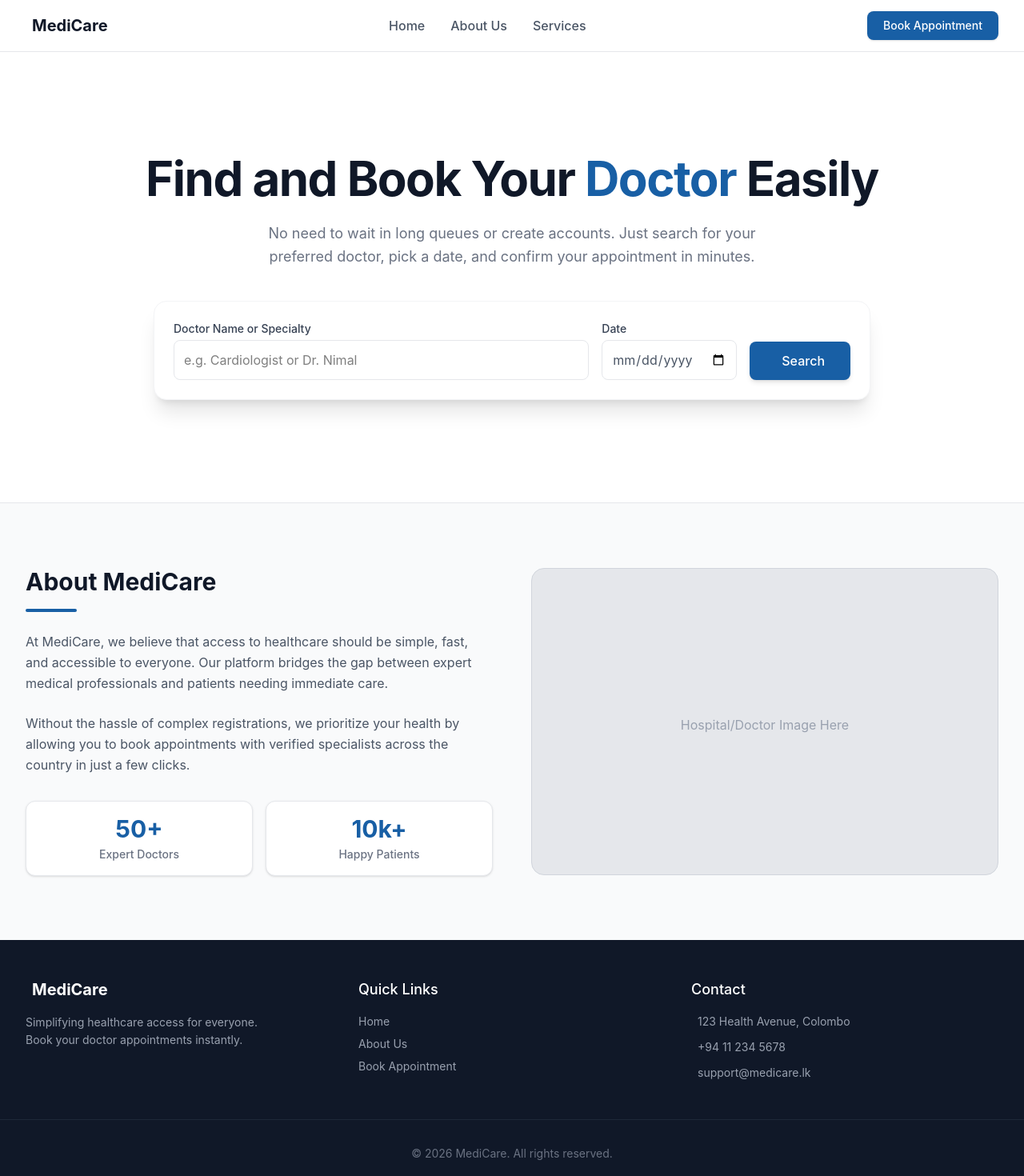
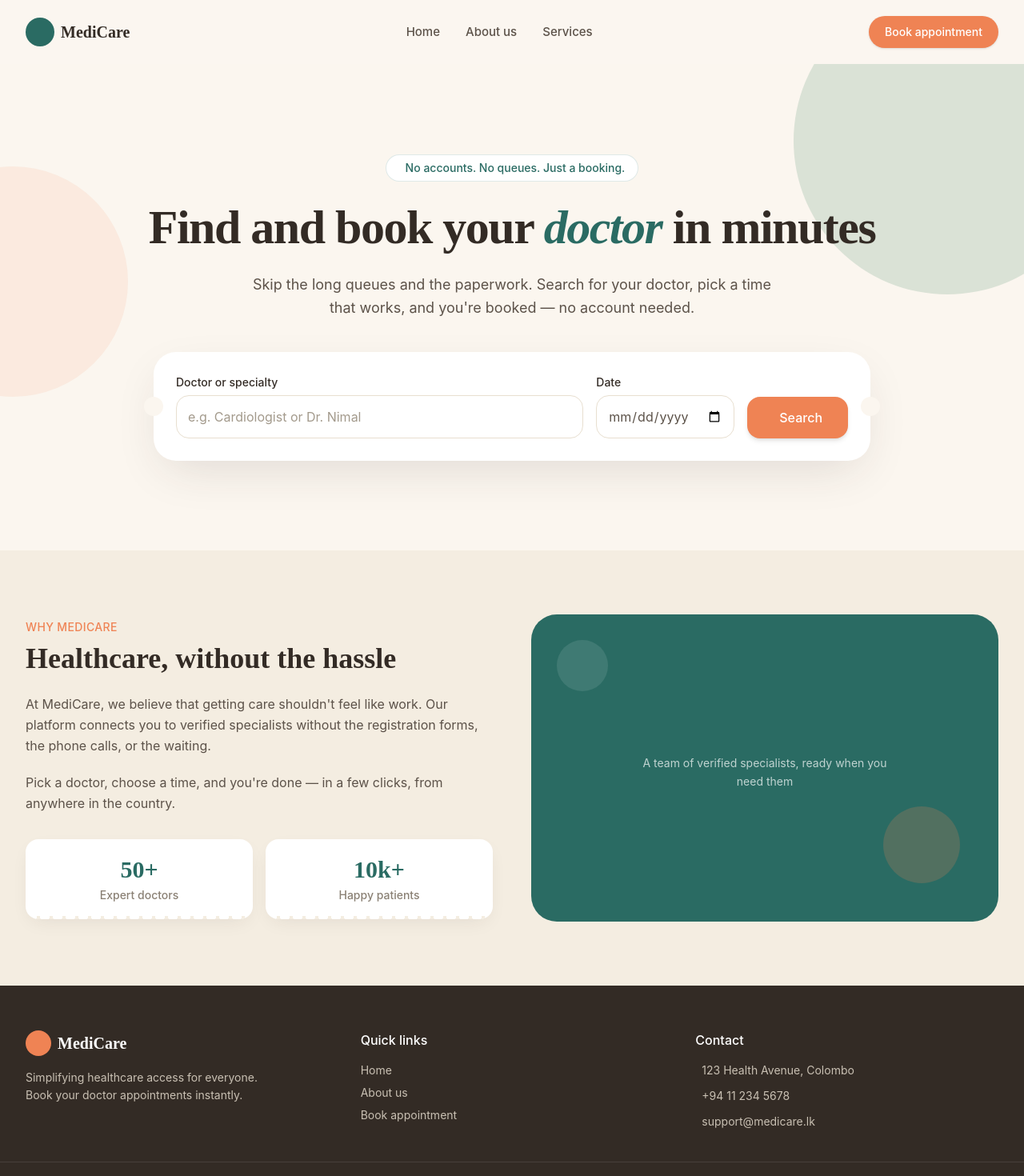
Before and after one commit to Sadeepa123L/MediConnect, a React (Vite) app in the folder frontend/: page / in a window 1280 px wide. Shown: the top 1470 px of the page at 80% size. Built offline with nearby package versions, Linux system fonts and the light colour scheme.

Commit message:
Responisve the pages

```diff
--- a/frontend/src/components/landing/AboutSection.tsx
+++ b/frontend/src/components/landing/AboutSection.tsx
@@ -1,33 +1,62 @@
-
 export default function AboutSection() {
   return (
-    <section id="about" className="py-20 bg-gray-50">
+    <section id="about" className="py-20 bg-[#F4EDE1]">
       <div className="max-w-7xl mx-auto px-4 sm:px-6 lg:px-8">
         <div className="grid grid-cols-1 md:grid-cols-2 gap-12 items-center">
           <div>
-            <h2 className="text-3xl font-bold text-gray-900 mb-4">About MediCare</h2>
-            <div className="w-16 h-1 bg-[#185FA5] mb-6 rounded-full"></div>
-            <p className="text-gray-600 leading-relaxed mb-6">
-              At MediCare, we believe that access to healthcare should be simple, fast, and accessible to everyone. Our platform bridges the gap between expert medical professionals and patients needing immediate care.
+            <span className="text-sm font-medium text-[#EF8354] uppercase tracking-wide">Why MediCare</span>
+            <h2
+              className="text-3xl md:text-4xl font-semibold text-[#332B25] mt-2 mb-6"
+              style={{ fontFamily: "'Fraunces', serif" }}
+            >
+              Healthcare, without the hassle
+            </h2>
+            <p className="text-[#5C5249] leading-relaxed mb-5">
+              At MediCare, we believe that getting care shouldn't feel like work. Our platform connects you to verified specialists without the registration forms, the phone calls, or the waiting.
             </p>
-            <p className="text-gray-600 leading-relaxed mb-8">
-              Without the hassle of complex registrations, we prioritize your health by allowing you to book appointments with verified specialists across the country in just a few clicks.
+            <p className="text-[#5C5249] leading-relaxed mb-8">
+              Pick a doctor, choose a time, and you're done — in a few clicks, from anywhere in the country.
             </p>
             <div className="flex gap-4">
-              <div className="bg-white p-4 rounded-xl border border-gray-200 shadow-sm flex-1 text-center">
-                <div className="text-3xl font-bold text-[#185FA5] mb-1">50+</div>
-                <div className="text-sm text-gray-500 font-medium">Expert Doctors</div>
+              <div className="bg-white p-5 rounded-2xl shadow-[0_8px_24px_-8px_rgba(51,43,37,0.1)] flex-1 text-center relative overflow-hidden">
+                <div
+                  className="absolute -bottom-2 left-1/2 -translate-x-1/2 w-full h-3 bg-[#F4EDE1]"
+                  style={{
+                    maskImage: 'radial-gradient(circle at 8px 0, transparent 6px, black 6.5px)',
+                    maskSize: '16px 100%',
+                    maskRepeat: 'repeat-x',
+                  }}
+                  aria-hidden="true"
+                ></div>
+                <div className="text-3xl font-semibold text-[#2A6B63] mb-1" style={{ fontFamily: "'Fraunces', serif" }}>50+</div>
+                <div className="text-sm text-[#8A8074] font-medium">Expert doctors</div>
               </div>
-              <div className="bg-white p-4 rounded-xl border border-gray-200 shadow-sm flex-1 text-center">
-                <div className="text-3xl font-bold text-[#185FA5] mb-1">10k+</div>
-                <div className="text-sm text-gray-500 font-medium">Happy Patients</div>
+              <div className="bg-white p-5 rounded-2xl shadow-[0_8px_24px_-8px_rgba(51,43,37,0.1)] flex-1 text-center relative overflow-hidden">
+                <div
+                  className="absolute -bottom-2 left-1/2 -translate-x-1/2 w-full h-3 bg-[#F4EDE1]"
+                  style={{
+                    maskImage: 'radial-gradient(circle at 8px 0, transparent 6px, black 6.5px)',
+                    maskSize: '16px 100%',
+                    maskRepeat: 'repeat-x',
+                  }}
+                  aria-hidden="true"
+                ></div>
+                <div className="text-3xl font-semibold text-[#2A6B63] mb-1" style={{ fontFamily: "'Fraunces', serif" }}>10k+</div>
+                <div className="text-sm text-[#8A8074] font-medium">Happy patients</div>
               </div>
             </div>
           </div>
-          <div className="bg-gray-200 rounded-2xl h-96 w-full flex items-center justify-center border border-gray-300">
-            <div className="text-gray-400 flex flex-col items-center gap-2">
-              <i className="ti ti-photo text-4xl"></i>
-              <span>Hospital/Doctor Image Here</span>
+
+          <div className="relative">
+            <div className="bg-[#2A6B63] rounded-4xl h-96 w-full flex items-center justify-center relative overflow-hidden">
+              <div className="absolute top-8 left-8 w-16 h-16 rounded-full bg-white/10" aria-hidden="true"></div>
+              <div className="absolute bottom-12 right-12 w-24 h-24 rounded-full bg-[#EF8354]/20" aria-hidden="true"></div>
+              <div className="text-center text-white/90 flex flex-col items-center gap-3 px-8">
+                <i className="ti ti-stethoscope text-5xl" aria-hidden="true"></i>
+                <p className="text-sm text-white/70 max-w-xs leading-relaxed">
+                  A team of verified specialists, ready when you need them
+                </p>
+              </div>
             </div>
           </div>
         </div>
--- a/frontend/src/components/landing/Footer.tsx
+++ b/frontend/src/components/landing/Footer.tsx
@@ -1,35 +1,38 @@
-
 export default function Footer() {
   return (
-    <footer className="bg-gray-900 text-white py-12">
-      <div className="max-w-7xl mx-auto px-4 sm:px-6 lg:px-8 grid grid-cols-1 md:grid-cols-3 gap-8">
+    <footer className="bg-[#332B25] text-white py-14">
+      <div className="max-w-7xl mx-auto px-4 sm:px-6 lg:px-8 grid grid-cols-1 md:grid-cols-3 gap-10">
         <div>
           <div className="flex items-center gap-2 mb-4">
-            <i className="ti ti-heartbeat text-[#E6F1FB] text-2xl" aria-hidden="true"></i>
-            <span className="text-xl font-bold text-white">MediCare</span>
+            <div className="w-8 h-8 rounded-full bg-[#EF8354] flex items-center justify-center">
+              <i className="ti ti-heartbeat text-white text-base" aria-hidden="true"></i>
+            </div>
+            <span className="text-xl font-semibold text-white" style={{ fontFamily: "'Fraunces', serif" }}>
+              MediCare
+            </span>
           </div>
-          <p className="text-gray-400 text-sm leading-relaxed max-w-xs">
+          <p className="text-[#C9C0B3] text-sm leading-relaxed max-w-xs">
             Simplifying healthcare access for everyone. Book your doctor appointments instantly.
           </p>
         </div>
         <div>
-          <h4 className="text-lg font-medium mb-4">Quick Links</h4>
-          <ul className="space-y-2 text-sm text-gray-400">
-            <li><a href="#home" className="hover:text-white transition-colors">Home</a></li>
-            <li><a href="#about" className="hover:text-white transition-colors">About Us</a></li>
-            <li><a href="#book" className="hover:text-white transition-colors">Book Appointment</a></li>
+          <h4 className="text-base font-medium mb-4 text-white">Quick links</h4>
+          <ul className="space-y-2 text-sm text-[#C9C0B3]">
+            <li><a href="#home" className="hover:text-[#EF8354] transition-colors">Home</a></li>
+            <li><a href="#about" className="hover:text-[#EF8354] transition-colors">About us</a></li>
+            <li><a href="#book" className="hover:text-[#EF8354] transition-colors">Book appointment</a></li>
           </ul>
         </div>
         <div>
-          <h4 className="text-lg font-medium mb-4">Contact</h4>
-          <ul className="space-y-3 text-sm text-gray-400">
-            <li className="flex items-center gap-2"><i className="ti ti-map-pin text-lg"></i> 123 Health Avenue, Colombo</li>
-            <li className="flex items-center gap-2"><i className="ti ti-phone text-lg"></i> +94 11 234 5678</li>
-            <li className="flex items-center gap-2"><i className="ti ti-mail text-lg"></i> support@medicare.lk</li>
+          <h4 className="text-base font-medium mb-4 text-white">Contact</h4>
+          <ul className="space-y-3 text-sm text-[#C9C0B3]">
+            <li className="flex items-center gap-2"><i className="ti ti-map-pin text-lg text-[#A8C4B0]" aria-hidden="true"></i> 123 Health Avenue, Colombo</li>
+            <li className="flex items-center gap-2"><i className="ti ti-phone text-lg text-[#A8C4B0]" aria-hidden="true"></i> +94 11 234 5678</li>
+            <li className="flex items-center gap-2"><i className="ti ti-mail text-lg text-[#A8C4B0]" aria-hidden="true"></i> support@medicare.lk</li>
           </ul>
         </div>
       </div>
-      <div className="max-w-7xl mx-auto px-4 sm:px-6 lg:px-8 mt-12 pt-8 border-t border-gray-800 text-center text-sm text-gray-500">
+      <div className="max-w-7xl mx-auto px-4 sm:px-6 lg:px-8 mt-10 pt-8 border-t border-white/10 text-center text-sm text-[#A89E91]">
         © {new Date().getFullYear()} MediCare. All rights reserved.
       </div>
     </footer>
--- a/frontend/src/components/landing/Header.tsx
+++ b/frontend/src/components/landing/Header.tsx
@@ -1,25 +1,32 @@
- import { Link } from 'react-router-dom';
+import { Link } from 'react-router-dom';
+
 export default function Header() {
   return (
-    <header className="bg-white border-b border-gray-200 sticky top-0 z-50">
+    <header className="bg-[#FBF6EF]/90 backdrop-blur-sm sticky top-0 z-50">
       <div className="max-w-7xl mx-auto px-4 sm:px-6 lg:px-8">
-        <div className="flex justify-between items-center h-16">
+        <div className="flex justify-between items-center h-20">
           <div className="flex items-center gap-2">
-            <i className="ti ti-heartbeat text-[#185FA5] text-2xl" aria-hidden="true"></i>
-            <span className="text-xl font-bold text-gray-900">MediCare</span>
+            <div className="w-9 h-9 rounded-full bg-[#2A6B63] flex items-center justify-center">
+              <i className="ti ti-heartbeat text-[#FBF6EF] text-lg" aria-hidden="true"></i>
+            </div>
+            <span className="text-xl font-semibold text-[#332B25]" style={{ fontFamily: "'Fraunces', serif" }}>
+              MediCare
+            </span>
           </div>
 
-          <nav className="hidden md:flex space-x-8">
-            <a href="#home" className="text-gray-600 hover:text-[#185FA5] font-medium transition-colors">Home</a>
-            <a href="#about" className="text-gray-600 hover:text-[#185FA5] font-medium transition-colors">About Us</a>
-            <a href="#services" className="text-gray-600 hover:text-[#185FA5] font-medium transition-colors">Services</a>
+          <nav className="hidden md:flex items-center gap-8">
+            <a href="#home" className="text-[#5C5249] hover:text-[#2A6B63] font-medium transition-colors text-[15px]">Home</a>
+            <a href="#about" className="text-[#5C5249] hover:text-[#2A6B63] font-medium transition-colors text-[15px]">About us</a>
+            <a href="#services" className="text-[#5C5249] hover:text-[#2A6B63] font-medium transition-colors text-[15px]">Services</a>
           </nav>
 
           <div className="flex items-center gap-4">
-            {/* Admin Login button eka methanin ain kala. */}
-          <Link to="/book" className="bg-[#185FA5] text-white px-5 py-2 rounded-lg text-sm font-medium hover:bg-[#0C447C] transition-all shadow-sm">
-           Book Appointment
-          </Link>
+            <Link
+              to="/book"
+              className="bg-[#EF8354] text-white px-5 py-2.5 rounded-full text-sm font-medium hover:bg-[#DD6E3D] transition-all shadow-sm hover:shadow-md hover:-translate-y-0.5"
+            >
+              Book appointment
+            </Link>
           </div>
         </div>
       </div>
--- a/frontend/src/components/landing/HeroSection.tsx
+++ b/frontend/src/components/landing/HeroSection.tsx
@@ -1,31 +1,61 @@
 export default function HeroSection() {
   return (
-    <section id="home" className="bg-white py-20 lg:py-32 border-b border-gray-200">
-      <div className="max-w-7xl mx-auto px-4 sm:px-6 lg:px-8 text-center">
-        <h1 className="text-4xl md:text-5xl lg:text-6xl font-bold text-gray-900 mb-6 tracking-tight">
-          Find and Book Your <span className="text-[#185FA5]">Doctor</span> Easily
+    <section id="home" className="relative bg-[#FBF6EF] py-20 lg:py-28 overflow-hidden">
+      <div
+        className="absolute -top-24 -right-24 w-96 h-96 rounded-full bg-[#A8C4B0]/40 blur-0"
+        aria-hidden="true"
+      ></div>
+      <div
+        className="absolute top-32 -left-32 w-72 h-72 rounded-full bg-[#EF8354]/10"
+        aria-hidden="true"
+      ></div>
+
+      <div className="relative max-w-7xl mx-auto px-4 sm:px-6 lg:px-8 text-center">
+        <span className="inline-flex items-center gap-2 bg-white text-[#2A6B63] px-4 py-1.5 rounded-full text-sm font-medium border border-[#2A6B63]/15 mb-6">
+          <i className="ti ti-ticket text-base" aria-hidden="true"></i>
+          No accounts. No queues. Just a booking.
+        </span>
+
+        <h1
+          className="text-4xl md:text-5xl lg:text-6xl font-semibold text-[#332B25] mb-6 tracking-tight leading-[1.1]"
+          style={{ fontFamily: "'Fraunces', serif" }}
+        >
+          Find and book your <span className="text-[#2A6B63] italic">doctor</span> in minutes
         </h1>
-        <p className="text-lg text-gray-500 mb-10 max-w-2xl mx-auto leading-relaxed">
-          No need to wait in long queues or create accounts. Just search for your preferred doctor, pick a date, and confirm your appointment in minutes.
+        <p className="text-lg text-[#5C5249] mb-10 max-w-2xl mx-auto leading-relaxed">
+          Skip the long queues and the paperwork. Search for your doctor, pick a time that works, and you're booked — no account needed.
         </p>
-        <div id="book" className="bg-white p-4 md:p-6 rounded-2xl shadow-xl border border-gray-100 max-w-4xl mx-auto flex flex-col md:flex-row gap-4 items-end">
+
+        <div
+          id="book"
+          className="relative bg-white p-5 md:p-7 rounded-[28px] shadow-[0_20px_60px_-15px_rgba(51,43,37,0.15)] max-w-4xl mx-auto flex flex-col md:flex-row gap-4 items-end"
+        >
+          <div
+            className="hidden md:block absolute -left-3 top-1/2 -translate-y-1/2 w-6 h-6 rounded-full bg-[#FBF6EF]"
+            aria-hidden="true"
+          ></div>
+          <div
+            className="hidden md:block absolute -right-3 top-1/2 -translate-y-1/2 w-6 h-6 rounded-full bg-[#FBF6EF]"
+            aria-hidden="true"
+          ></div>
+
           <div className="w-full text-left">
-            <label className="block text-sm font-medium text-gray-700 mb-1">Doctor Name or Specialty</label>
+            <label className="block text-sm font-medium text-[#332B25] mb-1.5">Doctor or specialty</label>
             <input
               type="text"
               placeholder="e.g. Cardiologist or Dr. Nimal"
-              className="w-full p-3 border border-gray-200 rounded-lg outline-none focus:ring-2 focus:ring-[#185FA5]/20 focus:border-[#185FA5] transition-all"
+              className="w-full p-3.5 border border-[#E8DFD0] rounded-2xl outline-none focus:ring-2 focus:ring-[#2A6B63]/15 focus:border-[#2A6B63] transition-all text-[#332B25] placeholder:text-[#A39A8C]"
             />
           </div>
-          <div className="w-full md:w-64 text-left">
-            <label className="block text-sm font-medium text-gray-700 mb-1">Date</label>
+          <div className="w-full md:w-60 text-left">
+            <label className="block text-sm font-medium text-[#332B25] mb-1.5">Date</label>
             <input
               type="date"
-              className="w-full p-3 border border-gray-200 rounded-lg outline-none focus:ring-2 focus:ring-[#185FA5]/20 focus:border-[#185FA5] transition-all text-gray-600"
+              className="w-full p-3.5 border border-[#E8DFD0] rounded-2xl outline-none focus:ring-2 focus:ring-[#2A6B63]/15 focus:border-[#2A6B63] transition-all text-[#5C5249]"
             />
           </div>
-          <button className="w-full md:w-auto bg-[#185FA5] text-white px-8 py-3 rounded-lg font-medium hover:bg-[#0C447C] transition-all shadow-md flex items-center justify-center gap-2">
-            <i className="ti ti-search text-lg"></i>
+          <button className="w-full md:w-auto bg-[#EF8354] text-white px-8 py-3.5 rounded-2xl font-medium hover:bg-[#DD6E3D] transition-all shadow-md hover:shadow-lg hover:-translate-y-0.5 flex items-center justify-center gap-2">
+            <i className="ti ti-search text-lg" aria-hidden="true"></i>
             Search
           </button>
         </div>
--- a/frontend/src/pages/Overview.tsx
+++ b/frontend/src/pages/Overview.tsx
@@ -51,42 +51,42 @@ export default function Overview() {
 
   return (
     <div className="animate-fadeIn">
-      <div className="grid grid-cols-1 sm:grid-cols-2 lg:grid-cols-4 gap-3 mb-6">
-        <div className="bg-gray-50 rounded-lg p-4 border border-gray-100">
-          <div className="text-[13px] text-gray-500 mb-1.5 flex items-center gap-1.5"><i className="ti ti-stethoscope" aria-hidden="true"></i> Total doctors</div>
-          <div className="text-2xl font-medium text-gray-900">{loading ? '-' : totalDoctors}</div>
+      <div className="grid grid-cols-2 lg:grid-cols-4 gap-3 mb-6">
+        <div className="bg-gray-50 rounded-lg p-3 sm:p-4 border border-gray-100">
+          <div className="text-xs sm:text-[13px] text-gray-500 mb-1.5 flex items-center gap-1.5"><i className="ti ti-stethoscope" aria-hidden="true"></i> <span className="truncate">Total doctors</span></div>
+          <div className="text-xl sm:text-2xl font-medium text-gray-900">{loading ? '-' : totalDoctors}</div>
           <div className="text-xs text-gray-400 mt-0.5">{loading ? '' : `${totalSpecialties} specialties`}</div>
         </div>
-        <div className="bg-gray-50 rounded-lg p-4 border border-gray-100">
-          <div className="text-[13px] text-gray-500 mb-1.5 flex items-center gap-1.5"><i className="ti ti-calendar" aria-hidden="true"></i> Appointments</div>
-          <div className="text-2xl font-medium text-gray-900">{loading ? '-' : totalAppointments}</div>
+        <div className="bg-gray-50 rounded-lg p-3 sm:p-4 border border-gray-100">
+          <div className="text-xs sm:text-[13px] text-gray-500 mb-1.5 flex items-center gap-1.5"><i className="ti ti-calendar" aria-hidden="true"></i> <span className="truncate">Appointments</span></div>
+          <div className="text-xl sm:text-2xl font-medium text-gray-900">{loading ? '-' : totalAppointments}</div>
           <div className="text-xs text-gray-400 mt-0.5">All time</div>
         </div>
-        <div className="bg-gray-50 rounded-lg p-4 border border-gray-100">
-          <div className="text-[13px] text-gray-500 mb-1.5 flex items-center gap-1.5"><i className="ti ti-clock" aria-hidden="true"></i> Pending</div>
-          <div className="text-2xl font-medium text-gray-900">{loading ? '-' : pendingCount}</div>
+        <div className="bg-gray-50 rounded-lg p-3 sm:p-4 border border-gray-100">
+          <div className="text-xs sm:text-[13px] text-gray-500 mb-1.5 flex items-center gap-1.5"><i className="ti ti-clock" aria-hidden="true"></i> <span className="truncate">Pending</span></div>
+          <div className="text-xl sm:text-2xl font-medium text-gray-900">{loading ? '-' : pendingCount}</div>
           <div className="text-xs text-gray-400 mt-0.5">Awaiting confirm</div>
         </div>
-        <div className="bg-gray-50 rounded-lg p-4 border border-gray-100">
-          <div className="text-[13px] text-gray-500 mb-1.5 flex items-center gap-1.5"><i className="ti ti-check" aria-hidden="true"></i> Confirmed</div>
-          <div className="text-2xl font-medium text-gray-900">{loading ? '-' : confirmedCount}</div>
+        <div className="bg-gray-50 rounded-lg p-3 sm:p-4 border border-gray-100">
+          <div className="text-xs sm:text-[13px] text-gray-500 mb-1.5 flex items-center gap-1.5"><i className="ti ti-check" aria-hidden="true"></i> <span className="truncate">Confirmed</span></div>
+          <div className="text-xl sm:text-2xl font-medium text-gray-900">{loading ? '-' : confirmedCount}</div>
           <div className="text-xs text-gray-400 mt-0.5">{loading ? '' : `${cancelledCount} cancelled`}</div>
         </div>
       </div>
 
-      <div className="bg-white border border-gray-200 rounded-xl p-5 mb-5">
-        <div className="flex items-center justify-between mb-4">
-          <h3 className="text-[15px] font-medium text-gray-900">Recent appointments</h3>
+      <div className="bg-white border border-gray-200 rounded-xl p-4 sm:p-5 mb-5">
+        <div className="flex items-center justify-between mb-4 gap-2">
+          <h3 className="text-sm sm:text-[15px] font-medium text-gray-900">Recent appointments</h3>
           <button
             onClick={() => navigate('/dashboard/appointments')}
-            className="inline-flex items-center gap-1.5 bg-transparent border border-gray-200 rounded-md px-3 py-1.5 text-xs text-gray-500 font-sans hover:bg-gray-50 hover:text-gray-900 transition-all"
+            className="inline-flex items-center gap-1.5 bg-transparent border border-gray-200 rounded-md px-2.5 sm:px-3 py-1.5 text-xs text-gray-500 font-sans hover:bg-gray-50 hover:text-gray-900 transition-all shrink-0"
           >
-            <i className="ti ti-arrow-right" aria-hidden="true"></i> View all
+            <i className="ti ti-arrow-right" aria-hidden="true"></i> <span className="hidden sm:inline">View all</span>
           </button>
         </div>
 
-        <div className="overflow-x-auto">
-          <table className="w-full border-collapse text-[13px]">
+        <div className="overflow-x-auto -mx-4 sm:mx-0 px-4 sm:px-0">
+          <table className="w-full border-collapse text-[13px] min-w-120">
             <thead>
               <tr>
                 <th className="text-left p-2 px-3 text-xs font-medium text-gray-500 border-b border-gray-200">Patient</th>
@@ -111,10 +111,10 @@ export default function Overview() {
               ) : (
                 recentAppointments.map((appt) => (
                   <tr key={appt._id} className="hover:bg-gray-50/70">
-                    <td className="p-2.5 px-3 border-b border-gray-100 text-gray-900">{appt.patientName}</td>
-                    <td className="p-2.5 px-3 border-b border-gray-100 text-gray-900">{appt.doctorName}</td>
-                    <td className="p-2.5 px-3 border-b border-gray-100 text-gray-900">{appt.date}</td>
-                    <td className="p-2.5 px-3 border-b border-gray-100">
+                    <td className="p-2.5 px-3 border-b border-gray-100 text-gray-900 whitespace-nowrap">{appt.patientName}</td>
+                    <td className="p-2.5 px-3 border-b border-gray-100 text-gray-900 whitespace-nowrap">{appt.doctorName}</td>
+                    <td className="p-2.5 px-3 border-b border-gray-100 text-gray-900 whitespace-nowrap">{appt.date}</td>
+                    <td className="p-2.5 px-3 border-b border-gray-100 whitespace-nowrap">
                       <span className={`inline-block px-2.5 py-0.5 rounded-full text-[11px] font-medium ${statusStyles[appt.status]}`}>
                         {appt.status}
                       </span>
```
Also changed, not shown: frontend/src/components/DashboardLayout.tsx (+6 -4 lines), frontend/src/components/Sidebar.tsx (+33 -4 lines), frontend/src/components/Topbar.tsx (+16 -7 lines), frontend/src/pages/Appointments.tsx (+24 -26 lines), frontend/src/pages/Doctors.tsx (+22 -36 lines), frontend/src/pages/Profile.tsx (+12 -12 lines).
